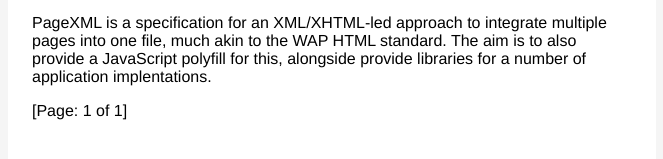
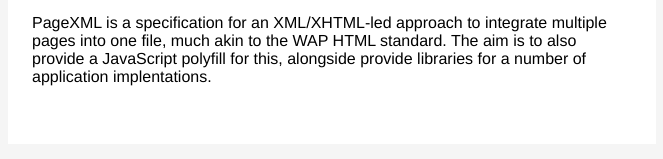
Before and after one commit to ir-g/pagexml, a Jekyll site: the page built from blog/index.html, in a window 1280 px wide. Shown: the part 236-395 px from the top of the page, without its empty margins (308-971 px from the left). Built offline with Jekyll 4.4.1, drawn with Linux system fonts in a browser that asks for light colours; the list of posts is cut into pages by our own code.

Commit message:
Update index.html

```diff
--- a/blog/index.html
+++ b/blog/index.html
@@ -20,7 +20,7 @@
   {% else %}
     <!--<span class="previous">Previous</span>-->
   {% endif %}
-  <span class="page_number" style="text-align:center">[Page: {{ paginator.page }} of {{ paginator.total_pages }}]</span>
+  <!-- span class="page_number" style="text-align:center">[Page: {{ paginator.page }} of {{ paginator.total_pages }}]</span> -->
   {% if paginator.next_page %}
     <a href="{{ paginator.next_page_path }}" class="next" style="text-align:right">Next</a>
   {% else %}
```
